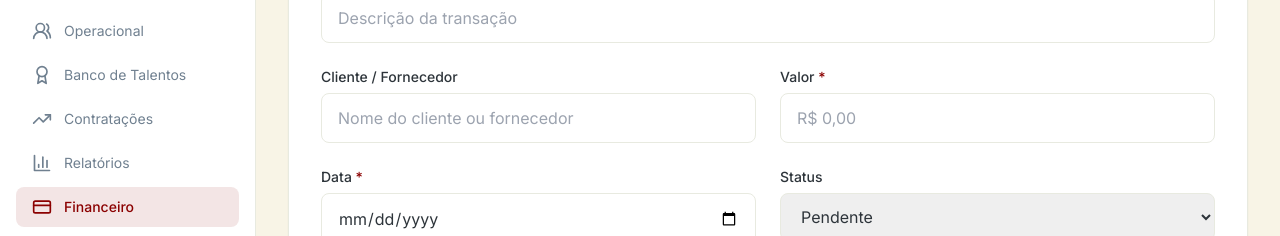
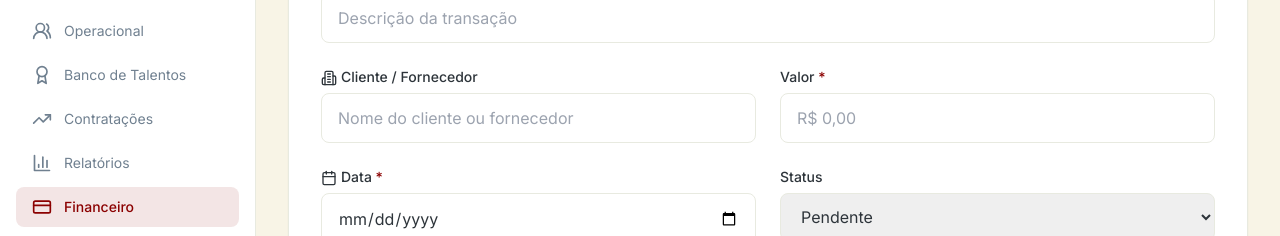
Before and after one commit to trivoroficial/consult_recruit, a Next.js app: page /admin/financeiro/nova-transacao in a window 1280 px wide. Shown: the part 363-599 px from the top of the page. Built offline with nearby package versions, Linux system fonts and the light colour scheme; sample sign-in values are in the browser's storage; a web font is replaced by a local one.

Commit message:
Add new icons and update form fields in page.tsx

```diff
--- a/src/app/(dashboard)/admin/financeiro/nova-transacao/page.tsx
+++ b/src/app/(dashboard)/admin/financeiro/nova-transacao/page.tsx
@@ -4,7 +4,11 @@ import { useState } from 'react'
 import { useRouter } from 'next/navigation'
 import { SidebarAdmin } from '@/components/dashboard/SidebarAdmin'
 import { DashboardFooter } from '@/components/dashboard/DashboardFooter'
-import { DollarSign, ArrowLeft, Save, CheckCircle, TrendingUp, TrendingDown } from 'lucide-react'
+import {
+  DollarSign, ArrowLeft, Save, CheckCircle,
+  TrendingUp, TrendingDown, Calendar, FileText,
+  Building2, User
+} from 'lucide-react'
 
 export default function NovaTransacao() {
   const router = useRouter()
@@ -72,6 +76,7 @@ export default function NovaTransacao() {
                     </button>
                   </div>
                 </div>
+
                 <div>
                   <label className="block text-sm font-medium text-[#2D343A] mb-1.5">
                     Categoria <span className="text-[#8B0000]">*</span>
@@ -88,30 +93,37 @@ export default function NovaTransacao() {
                     <option value="outros">Outros</option>
                   </select>
                 </div>
+
                 <div className="md:col-span-2">
                   <label className="block text-sm font-medium text-[#2D343A] mb-1.5">
                     Descrição <span className="text-[#8B0000]">*</span>
                   </label>
                   <input type="text" required className="w-full px-4 py-3 border border-[#E8EAE0] rounded-lg focus:outline-none focus:ring-2 focus:ring-[#8B0000] transition" value={form.descricao} onChange={(e) => setForm({...form, descricao: e.target.value})} placeholder="Descrição da transação" />
                 </div>
+
                 <div>
                   <label className="block text-sm font-medium text-[#2D343A] mb-1.5">
+                    <Building2 className="h-4 w-4 inline mr-1" />
                     Cliente / Fornecedor
                   </label>
                   <input type="text" className="w-full px-4 py-3 border border-[#E8EAE0] rounded-lg focus:outline-none focus:ring-2 focus:ring-[#8B0000] transition" value={form.cliente} onChange={(e) => setForm({...form, cliente: e.target.value})} placeholder="Nome do cliente ou fornecedor" />
                 </div>
+
                 <div>
                   <label className="block text-sm font-medium text-[#2D343A] mb-1.5">
                     Valor <span className="text-[#8B0000]">*</span>
                   </label>
                   <input type="text" required className="w-full px-4 py-3 border border-[#E8EAE0] rounded-lg focus:outline-none focus:ring-2 focus:ring-[#8B0000] transition" value={form.valor} onChange={(e) => setForm({...form, valor: e.target.value})} placeholder="R$ 0,00" />
                 </div>
+
                 <div>
                   <label className="block text-sm font-medium text-[#2D343A] mb-1.5">
+                    <Calendar className="h-4 w-4 inline mr-1" />
                     Data <span className="text-[#8B0000]">*</span>
                   </label>
                   <input type="date" required className="w-full px-4 py-3 border border-[#E8EAE0] rounded-lg focus:outline-none focus:ring-2 focus:ring-[#8B0000] transition" value={form.data} onChange={(e) => setForm({...form, data: e.target.value})} />
                 </div>
+
                 <div>
                   <label className="block text-sm font-medium text-[#2D343A] mb-1.5">
                     Status
```
